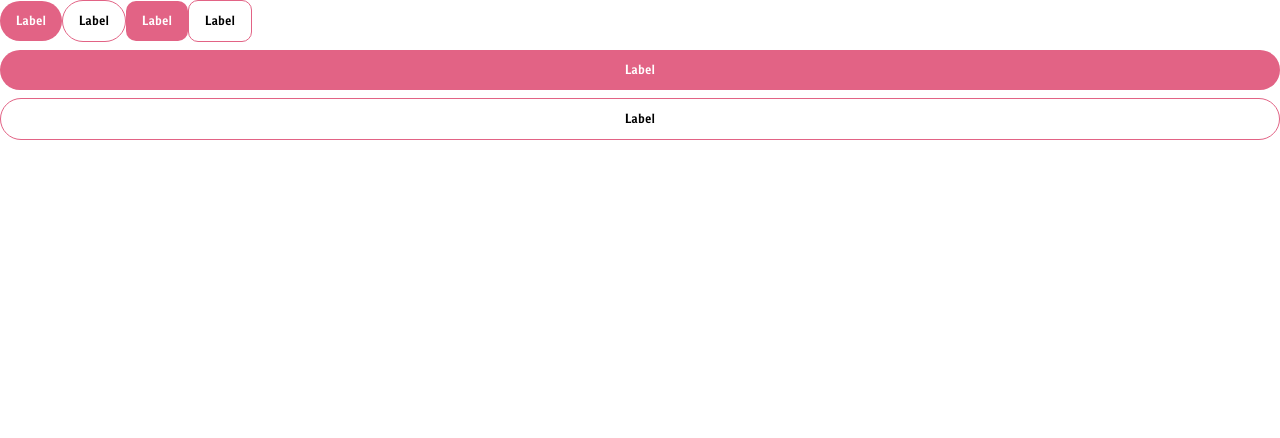
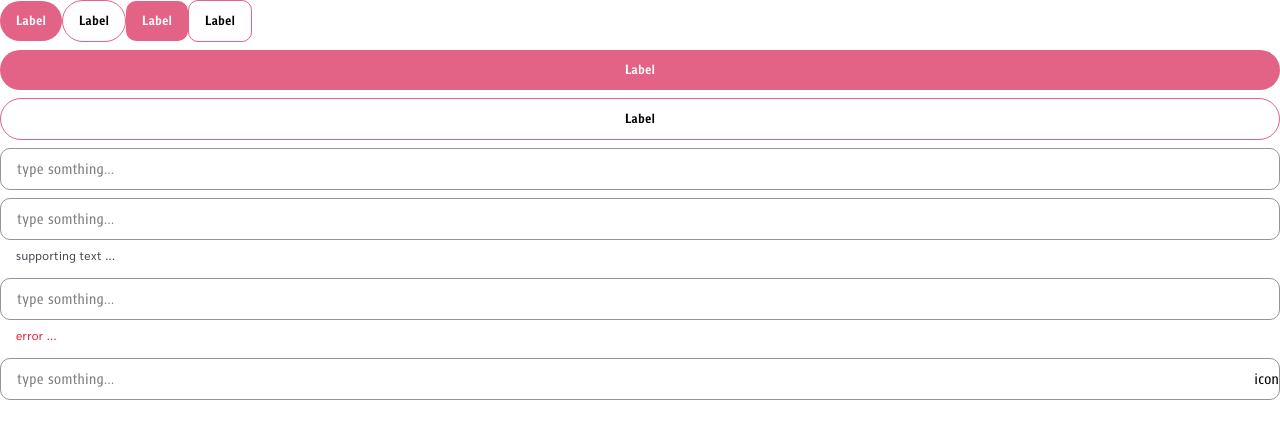
Before and after one commit to NlNJ4/CUNEX-setup-test, a Next.js app: page / in a window 1280 px wide. Shown: the top 438 px of the page. Built offline with nearby package versions, Linux system fonts and the light colour scheme.

Commit message:
feat(setup): Add TextFeild component

```diff
--- a/src/app/page.tsx
+++ b/src/app/page.tsx
@@ -1,7 +1,8 @@
 import Button from "@components/Button";
+import TextField from "@components/TextField";
 export default function Home() {
   return (
-    <div className="bg-white min-h-screen space-y-2">
+    <div className="bg-white min-h-screen space-y-2 ">
       <Button mode="filled" bordered="round" expanded={false}>
         Label
       </Button>
@@ -20,6 +21,10 @@ export default function Home() {
       <Button mode="outline" bordered="round" expanded={true}>
         Label
       </Button>
+      <TextField placeholder="type somthing..."/>
+      <TextField supportingText="supporting text ..." placeholder="type somthing..."/>
+      <TextField error supportingText="error ..." placeholder="type somthing..."/>
+      <TextField endIcon={<span>icon</span>} placeholder="type somthing..."/>
     </div>
   );
 }
--- /dev/null
+++ b/src/components/TextField.tsx
@@ -0,0 +1,73 @@
+// components/TextField.tsx
+
+"use client";
+
+import cn from "@utils/cn";
+import { StyleableFC } from "@utils/misc";
+import * as React from "react";
+
+type TextFieldProps = React.ComponentProps<"input"> & {
+  supportingText?: string | React.ReactNode;
+  endIcon?: React.ReactNode;
+  error?: boolean;
+  inputClassName?: string;
+};
+
+const TextField: StyleableFC<TextFieldProps> = React.forwardRef<
+  HTMLInputElement,
+  TextFieldProps
+>(
+  (
+    {
+      className,
+      inputClassName,
+      supportingText,
+      endIcon,
+      error,
+      ...props
+    },
+    ref
+  ) => {
+    return (
+      <div className={cn("flex w-full flex-col", className)}>
+
+        <div className="flex w-full items-center rounded-lg border border-neutral-400 bg-white gap-1">
+          <input
+            ref={ref}
+            className={cn(
+              "w-full my-[0.5rem] mx-4",
+
+              // error state styles
+              error
+                ? "border-error focus:border-error focus:ring-error/30"
+                : "border-neutral-400 focus:border-blue-500 focus:ring-blue-500/30",
+
+              // focus styles
+              "focus:ring-2 focus:outline-none",
+              inputClassName
+            )}
+            {...props}
+          />
+
+          {/* if there is an end icon */}
+          {endIcon && (
+            <div className="items-center ">
+              {endIcon}
+            </div>
+          )}
+        </div>
+
+        {/* if there is supporting text */}
+        {supportingText && (
+          <p className={cn("body-small-primary mx-1 ml-4 my-[0.25rem]", error ? "text-error" : "text-[#49454F]")}>
+            {supportingText}
+          </p>
+        )}
+      </div>
+    );
+  }
+);
+
+TextField.displayName = "TextField";
+
+export default TextField;
```
